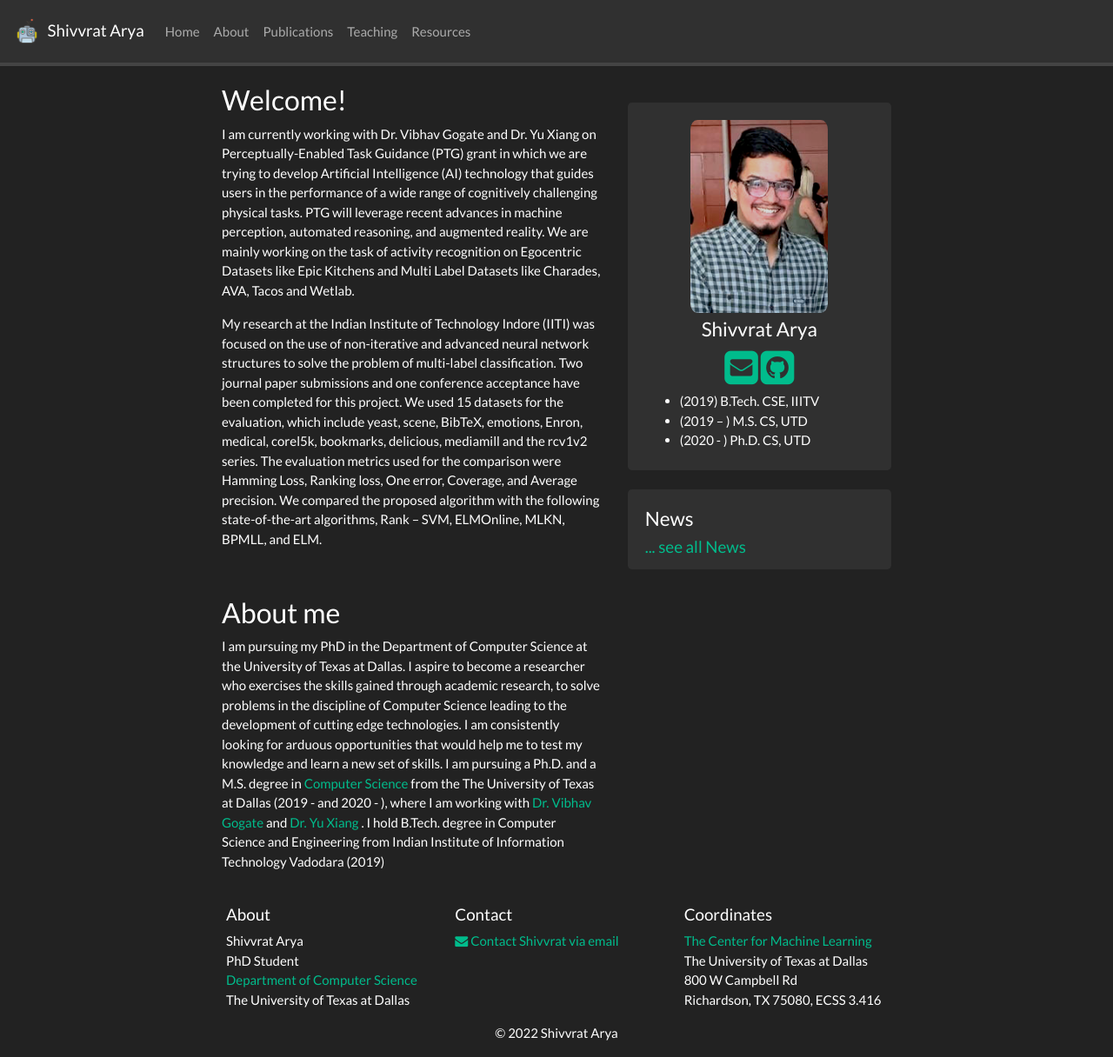
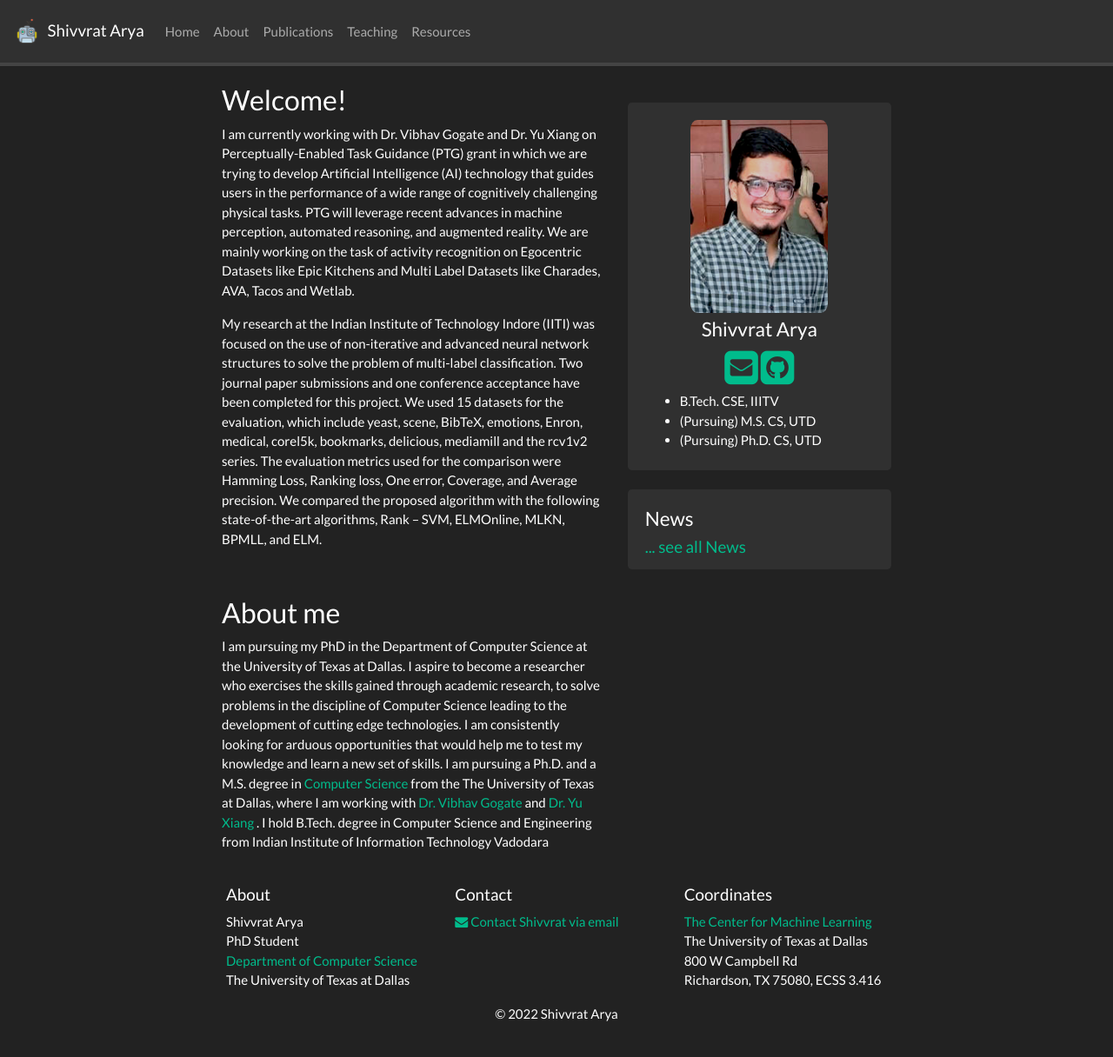
Before and after one commit to Shivvrat/shivvrat.github.io, a Jekyll site: the page built from _pages/home.md, in a window 1280 px wide and 1216 px high. Shown: the whole window at 87% size. Built offline with Jekyll 4.4.1, drawn with Linux system fonts in a browser that asks for light colours; nearby versions of some CDN libraries; a style sheet for code colours, icons or effects is not loaded.

Commit message:
Why: * Minor Changes
This change addresses the need by:
*

```diff
--- a/_data/pi.yml
+++ b/_data/pi.yml
@@ -18,6 +18,6 @@
 #  education1short: (2018- ) Senior Postdoc, Caltech
 #  education2short: (2019) Visiting Researcher, MIT
 #  education3short: (2017-8) Postdoc, XPACC
-  education1short: (2019) B.Tech. CSE, IIITV
-  education2short: (2019 - ) M.S. CS, UTD
-  education3short: (2020 - ) Ph.D. CS, UTD
+  education1short: B.Tech. CSE, IIITV
+  education2short: (Pursuing) M.S. CS, UTD
+  education3short: (Pursuing) Ph.D. CS, UTD
--- a/_pages/home.md
+++ b/_pages/home.md
@@ -37,5 +37,5 @@ The evaluation metrics used for the comparison were Hamming Loss, Ranking loss,
 ### About me
 
 I am pursuing my PhD in the Department of Computer Science at the University of Texas at Dallas. I aspire to become a researcher who exercises the skills gained through academic research, to solve problems in the discipline of Computer Science leading to the development of cutting edge technologies. I am consistently looking for arduous opportunities that would help me to test my knowledge and learn a new set of skills.
-I am pursuing a Ph.D. and a M.S. degree in <a href="https://cs.utdallas.edu/education/graduate/" target="_blank">Computer Science </a> from the The University of Texas at Dallas (2019 -  and 2020 - ), where I am working with <a href="https://personal.utdallas.edu/~vibhav.gogate/" target="_blank">Dr. Vibhav Gogate </a> and  <a href="https://yuxng.github.io/" target="_blank">Dr. Yu Xiang </a>.
-I hold B.Tech. degree in Computer Science and Engineering from Indian Institute of Information Technology Vadodara (2019)
+I am pursuing a Ph.D. and a M.S. degree in <a href="https://cs.utdallas.edu/education/graduate/" target="_blank">Computer Science </a> from the The University of Texas at Dallas, where I am working with <a href="https://personal.utdallas.edu/~vibhav.gogate/" target="_blank">Dr. Vibhav Gogate </a> and  <a href="https://yuxng.github.io/" target="_blank">Dr. Yu Xiang </a>.
+I hold B.Tech. degree in Computer Science and Engineering from Indian Institute of Information Technology Vadodara
```
